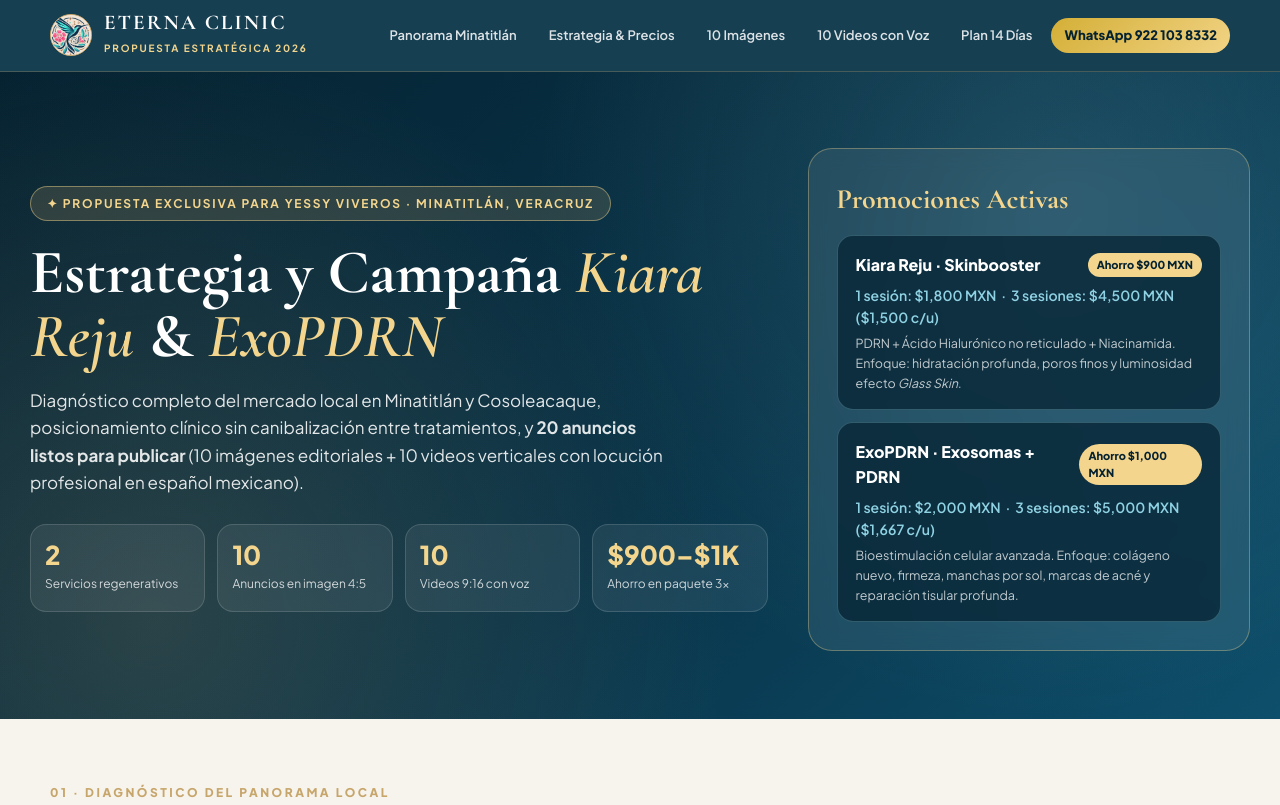
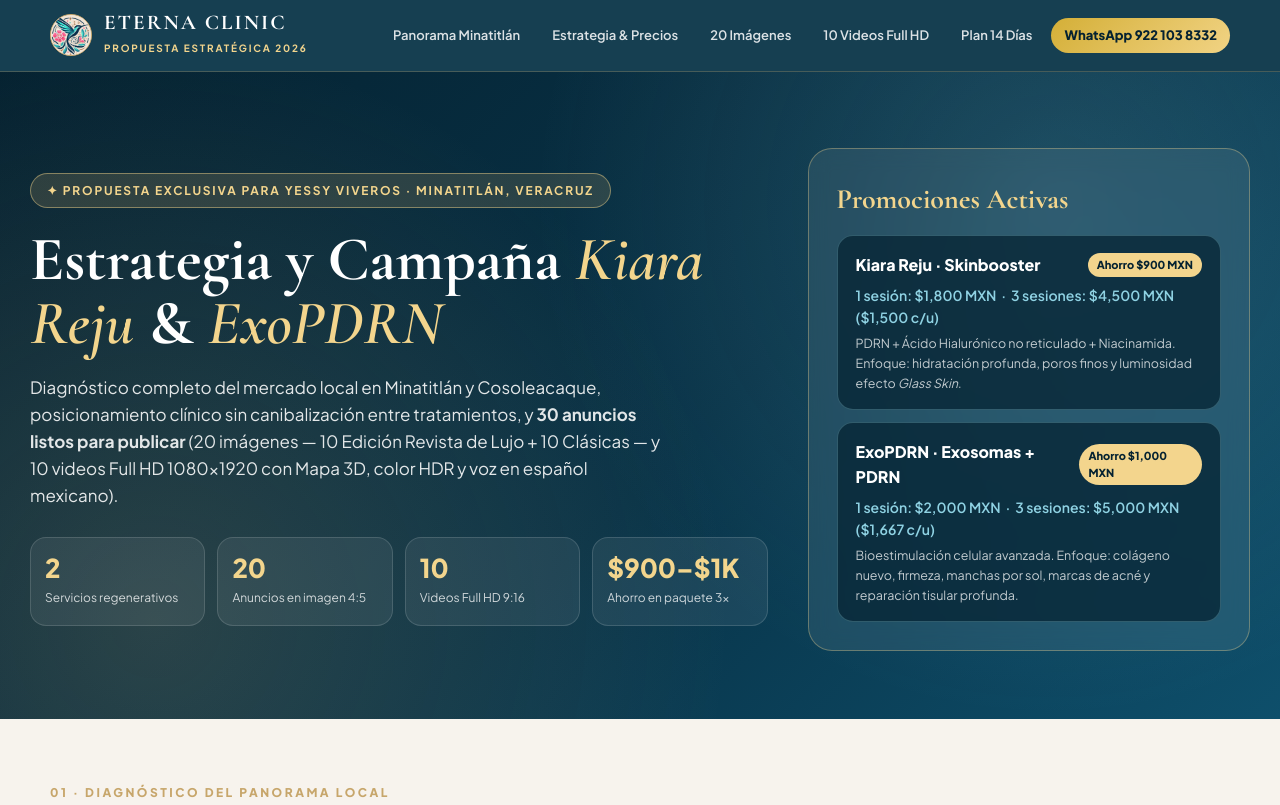
Before and after one commit to AldahirEnciso/eterna-clinic-propuesta, a plain HTML site: page index.html in a window 1280 px wide. Shown: the top 805 px of the page. Drawn offline with nearby package versions, Linux system fonts and the light colour scheme.

Commit message:
Agregar 10 imagenes adicionales Edicion Revista de Lujo (10 layouts distintos)

```diff
--- a/index.html
+++ b/index.html
@@ -574,8 +574,8 @@
     <div class="nav-links">
       <a href="#panorama">Panorama Minatitlán</a>
       <a href="#estrategia">Estrategia & Precios</a>
-      <a href="#imagenes">10 Imágenes</a>
-      <a href="#videos">10 Videos con Voz</a>
+      <a href="#imagenes">20 Imágenes</a>
+      <a href="#videos">10 Videos Full HD</a>
       <a href="#plan">Plan 14 Días</a>
       <a class="nav-wa" href="https://wa.me/5219221038332?text=Hola%20Yessy%2C%20vi%20la%20propuesta%20de%20Eterna%20Clinic" target="_blank">WhatsApp 922 103 8332</a>
     </div>
@@ -588,12 +588,12 @@
       <div class="pill-top">✦ Propuesta Exclusiva para Yessy Viveros · Minatitlán, Veracruz</div>
       <h1>Estrategia y Campaña <em>Kiara Reju</em> &amp; <em>ExoPDRN</em></h1>
       <p class="hero-lead">
-        Diagnóstico completo del mercado local en Minatitlán y Cosoleacaque, posicionamiento clínico sin canibalización entre tratamientos, y <strong>20 anuncios listos para publicar</strong> (10 imágenes editoriales + 10 videos verticales con locución profesional en español mexicano).
+        Diagnóstico completo del mercado local en Minatitlán y Cosoleacaque, posicionamiento clínico sin canibalización entre tratamientos, y <strong>30 anuncios listos para publicar</strong> (20 imágenes — 10 Edición Revista de Lujo + 10 Clásicas — y 10 videos Full HD 1080×1920 con Mapa 3D, color HDR y voz en español mexicano).
       </p>
       <div class="hero-stats">
         <div class="hstat"><strong>2</strong><span>Servicios regenerativos</span></div>
-        <div class="hstat"><strong>10</strong><span>Anuncios en imagen 4:5</span></div>
-        <div class="hstat"><strong>10</strong><span>Videos 9:16 con voz</span></div>
+        <div class="hstat"><strong>20</strong><span>Anuncios en imagen 4:5</span></div>
+        <div class="hstat"><strong>10</strong><span>Videos Full HD 9:16</span></div>
         <div class="hstat"><strong>$900–$1K</strong><span>Ahorro en paquete 3x</span></div>
       </div>
     </div>
@@ -766,16 +766,18 @@
 <section id="imagenes" style="padding-top:16px;">
   <div class="sec-head">
     <div class="eyebrow">03 · Creativos Estáticos (1080 × 1350 · Formato 4:5)</div>
-    <h2>10 Anuncios en Imagen listos para Facebook, Instagram y WhatsApp</h2>
+    <h2>20 Anuncios en Imagen listos para Facebook, Instagram y WhatsApp</h2>
     <p>
-      5 anuncios diseñados para <strong>Kiara Reju</strong> y 5 para <strong>ExoPDRN</strong>. 100 % compatibles con políticas de Meta Ads (sin agujas, sin promesas prohibidas, con estética editorial de clínica premium y precios exactos). Haz clic en cualquier arte para verlo en grande o descárgalo directo.
+      Incluye la nueva <strong>Edición Revista de Lujo (10 diseños distintos entre sí)</strong> más la <strong>Edición Clásica (10)</strong>: 10 anuncios para <strong>Kiara Reju</strong> y 10 para <strong>ExoPDRN</strong>, 100 % compatibles con políticas de Meta Ads. Haz clic en cualquier arte para verlo en grande o descárgalo directo.
     </p>
   </div>
 
   <div class="tabs" id="img-tabs">
-    <button class="tab-btn active" data-filter="all">Todos (10)</button>
-    <button class="tab-btn" data-filter="kr">Kiara Reju (5)</button>
-    <button class="tab-btn" data-filter="exo">ExoPDRN (5)</button>
+    <button class="tab-btn active" data-filter="editorial">✦ Edición Revista (10)</button>
+    <button class="tab-btn" data-filter="clasica">Edición Clásica (10)</button>
+    <button class="tab-btn" data-filter="kr">Kiara Reju (10)</button>
+    <button class="tab-btn" data-filter="exo">ExoPDRN (10)</button>
+    <button class="tab-btn" data-filter="all">Todas (20)</button>
   </div>
 
   <div class="ad-grid" id="img-grid"></div>
@@ -844,6 +846,108 @@
 
 <script>
 const IMAGENES = [
+  // ===== EDICION REVISTA DE LUJO (10 DISEÑOS DISTINTOS) =====
+  {
+    id: "ED-KR-01",
+    cat: "kr",
+    ed: "editorial",
+    servicio: "Kiara Reju · Revista",
+    file: "imagenes_editorial/ed_kr_01.png",
+    titulo: "Arco Editorial: Efecto Glass Skin sin rellenos",
+    angulo: "Estética revista dermatológica luminosa: hidratación profunda y poros finos.",
+    copy: "Efecto Glass Skin sin rellenos ni cirugía ✨ Kiara Reju combina PDRN, ácido hialurónico y niacinamida para despertar tu piel en Minatitlán. 1 sesión $1,800 · Paquete 3 sesiones $4,500 (ahorras $900). Escribe «CITA» al WhatsApp 922 103 8332."
+  },
+  {
+    id: "ED-KR-02",
+    cat: "kr",
+    ed: "editorial",
+    servicio: "Kiara Reju · Revista",
+    file: "imagenes_editorial/ed_kr_02.png",
+    titulo: "Split Diagonal: Ahorra $900 MXN en tu protocolo",
+    angulo: "Comparativa clara $5,400 tachado vs 3 × $4,500 ($1,500 c/u) + abonos.",
+    copy: "Promoción Protocolo Completo Kiara Reju en Minatitlán 🌿 3 sesiones por $4,500 MXN en lugar de $5,400 (tu sesión baja a $1,500). Aceptamos abonos · Consultorio o a domicilio. Escribe «CITA» al 922 103 8332."
+  },
+  {
+    id: "ED-KR-03",
+    cat: "kr",
+    ed: "editorial",
+    servicio: "Kiara Reju · Revista",
+    file: "imagenes_editorial/ed_kr_03.png",
+    titulo: "Mito vs. Realidad: No rellena tu cara",
+    angulo: "Educativo que elimina el miedo a quedar inflada o artificial.",
+    copy: "Mito: «Me va a inflar la cara». Realidad: Kiara Reju usa ácido hialurónico no reticulado + PDRN que hidrata e ilumina sin cambiar tus facciones ✨ 1 sesión $1,800 · 3 × $4,500 en Eterna Clinic Minatitlán. WhatsApp: 922 103 8332."
+  },
+  {
+    id: "ED-KR-04",
+    cat: "kr",
+    ed: "editorial",
+    servicio: "Kiara Reju · Revista",
+    file: "imagenes_editorial/ed_kr_04.png",
+    titulo: "Ventana Boutique: Col. Díaz Ordaz o a domicilio",
+    angulo: "Privacidad total 1 a 1 con Yessy Viveros sin costo extra a domicilio.",
+    copy: "Tu piel radiante, a tu ritmo y con total privacidad 🤍 Consultorio boutique en Col. Díaz Ordaz o servicio a domicilio sin costo extra en Minatitlán y Cosoleacaque. Kiara Reju: $1,800 sesión · 3 × $4,500. Manda «CITA» al 922 103 8332."
+  },
+  {
+    id: "ED-KR-05",
+    cat: "kr",
+    ed: "editorial",
+    servicio: "Kiara Reju · Revista",
+    file: "imagenes_editorial/ed_kr_05.png",
+    titulo: "Portada Quiet Luxury: Clima de Minatitlán",
+    angulo: "Rescate contra el calor y sol del sur de Veracruz con tabla de precios limpia.",
+    copy: "¿El calor y el sol de Minatitlán apagaron tu piel? ✨ Rescata tu luminosidad natural con Kiara Reju (skinbooster coreano no invasivo). 1 sesión $1,800 · 3 sesiones $4,500 (ahorras $900). Escríbenos «CITA» al 922 103 8332."
+  },
+  {
+    id: "ED-EXO-01",
+    cat: "exo",
+    ed: "editorial",
+    servicio: "ExoPDRN · Revista",
+    file: "imagenes_editorial/ed_exo_01.png",
+    titulo: "Arco Editorial: Despierta tu propia piel",
+    angulo: "Exosomas + PDRN para estimular colágeno propio y firmeza natural.",
+    copy: "No rellena tu rostro. Despierta tu propia piel ✨ ExoPDRN une exosomas y PDRN para estimular colágeno nuevo y devolver firmeza sin cirugía. 1 sesión $2,000 · 3 sesiones $5,000 (ahorras $1,000). Escribe «CITA» al 922 103 8332."
+  },
+  {
+    id: "ED-EXO-02",
+    cat: "exo",
+    ed: "editorial",
+    servicio: "ExoPDRN · Revista",
+    file: "imagenes_editorial/ed_exo_02.png",
+    titulo: "Infografía 3 Pasos: Por qué 3 aplicaciones",
+    angulo: "Explica Sesión 1 Calma · Sesión 2 Colágeno · Sesión 3 Firmeza Óptima.",
+    copy: "La ciencia detrás de 3 sesiones de ExoPDRN 🌿 Sesión 1 calma e hidrata · Sesión 2 activa fibroblastos · Sesión 3 firmeza y poros finos en su punto óptimo. Llévate las 3 por $5,000 (ahorras $1,000). WhatsApp: 922 103 8332."
+  },
+  {
+    id: "ED-EXO-03",
+    cat: "exo",
+    ed: "editorial",
+    servicio: "ExoPDRN · Revista",
+    file: "imagenes_editorial/ed_exo_03.png",
+    titulo: "Collage Editorial: Manchas, poros y firmeza",
+    angulo: "Enfoque piel 35–55+ con dato clínico +28% hidratación y +22% elasticidad.",
+    copy: "Manchas por sol, marcas de acné y pérdida de firmeza: cuando una crema ya no alcanza, ExoPDRN trabaja desde el núcleo celular ✨ $2,000 sesión · 3 × $5,000 en Minatitlán. Escribe «CITA» al 922 103 8332."
+  },
+  {
+    id: "ED-EXO-04",
+    cat: "exo",
+    ed: "editorial",
+    servicio: "ExoPDRN · Revista",
+    file: "imagenes_editorial/ed_exo_04.png",
+    titulo: "Ficha Clínica: Higiene y trato 1 a 1",
+    angulo: "Seguridad visible: 100% desechable, anestesia tópica y seguimiento 7 y 14 días.",
+    copy: "Ciencia regenerativa con protocolo clínico real 🤍 Material 100% desechable, anestesia tópica para tu comodidad y seguimiento a los 7 y 14 días con Yessy Viveros. ExoPDRN: $2,000 sesión · 3 × $5,000. WhatsApp: 922 103 8332."
+  },
+  {
+    id: "ED-EXO-05",
+    cat: "exo",
+    ed: "editorial",
+    servicio: "ExoPDRN · Revista",
+    file: "imagenes_editorial/ed_exo_05.png",
+    titulo: "Editorial Siguiente Nivel: Más allá de un facial",
+    angulo: "Ascenso natural para clientas que ya se cuidan la piel hacia medicina regenerativa.",
+    copy: "¿Lista para ir más allá de una limpieza facial? ✨ Da el salto a ExoPDRN (Exosomas + PDRN) en Eterna Clinic Minatitlán: firmeza, densidad y luminosidad real. 3 sesiones $5,000 (ahorras $1,000) · 1 sesión $2,000. WhatsApp: 922 103 8332."
+  },
+  // ===== EDICION CLASICA (10) =====
   {
     id: "KR-IMG-01",
     cat: "kr",
@@ -1029,9 +1133,15 @@ const VIDEOS = [
   }
 ];
 
-function renderImages(filter = "all") {
+function renderImages(filter = "editorial") {
   const grid = document.getElementById("img-grid");
-  const list = filter === "all" ? IMAGENES : IMAGENES.filter(x => x.cat === filter);
+  const list = filter === "all"
+    ? IMAGENES
+    : filter === "editorial"
+      ? IMAGENES.filter(x => x.ed === "editorial")
+      : filter === "clasica"
+        ? IMAGENES.filter(x => x.ed !== "editorial")
+        : IMAGENES.filter(x => x.cat === filter);
   grid.innerHTML = list.map(ad => `
     <article class="ad-card">
       <div class="ad-media" onclick="openLightbox('${ad.file}')">
```
Also changed, not shown: imagenes_editorial/ed_exo_01.png (added), imagenes_editorial/ed_exo_02.png (added), imagenes_editorial/ed_exo_03.png (added), imagenes_editorial/ed_exo_04.png (added), imagenes_editorial/ed_exo_05.png (added), imagenes_editorial/ed_kr_01.png (added), imagenes_editorial/ed_kr_02.png (added), imagenes_editorial/ed_kr_03.png (added), imagenes_editorial/ed_kr_04.png (added), imagenes_editorial/ed_kr_05.png (added).
